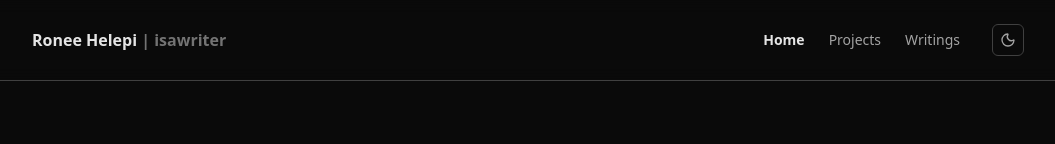
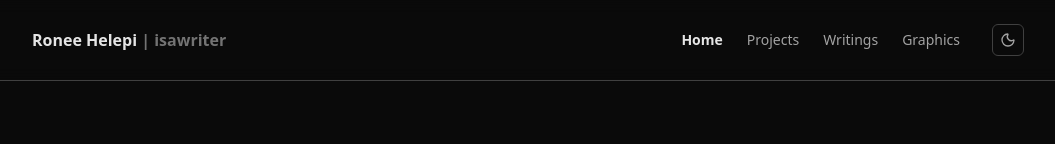
Before and after one commit to RONHEL235/minimal-academic-portfolio, a React (Vite) app: page / in a window 1280 px wide. Shown: the top 144 px of the page, without its empty margins (112-1167 px from the left). Built offline with nearby package versions, Linux system fonts and the light colour scheme.

Commit message:
Likning Graphics page to the website but encountering an error, will fix tomorrow

```diff
--- a/src/App.jsx
+++ b/src/App.jsx
@@ -6,6 +6,7 @@ import Home from "./pages/Home";
 import Projects from "./pages/Projects";
 import Writings from "./pages/Writings";
 import Writing from "./pages/Writing";
+import Graphics from "./pages/Graphics";
 
 export default function App() {
   return (
@@ -19,6 +20,7 @@ export default function App() {
             <Route path="/projects" element={<Projects />} />
             <Route path="/writings" element={<Writings />} />
             <Route path="/writings/:slug" element={<Writing />} />
+            <Route path="/graphics/:slug" element={<Graphics />} />
           </Routes>
         </main>
 
--- a/src/components/Navbar.jsx
+++ b/src/components/Navbar.jsx
@@ -9,6 +9,7 @@ export default function Navbar() {
     { name: "Home", to: "/" },
     { name: "Projects", to: "/projects" },
     { name: "Writings", to: "/writings" },
+    { name: "Graphics", to: "/graphics" },
   ];
 
   return (
```
